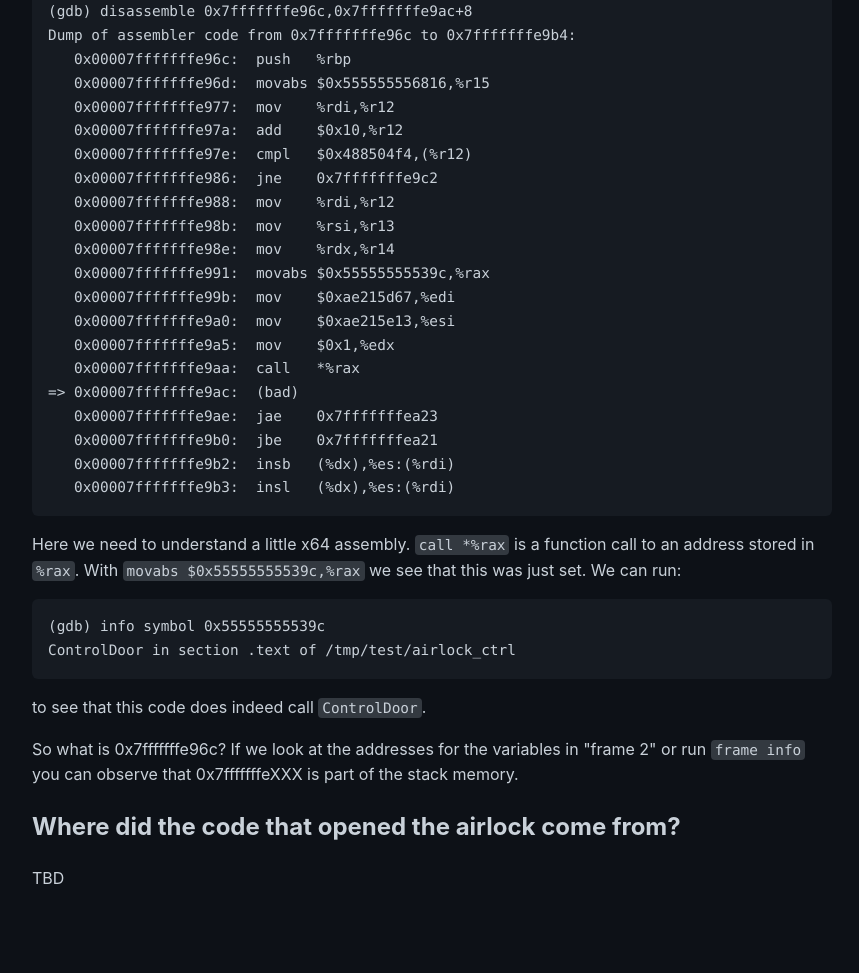
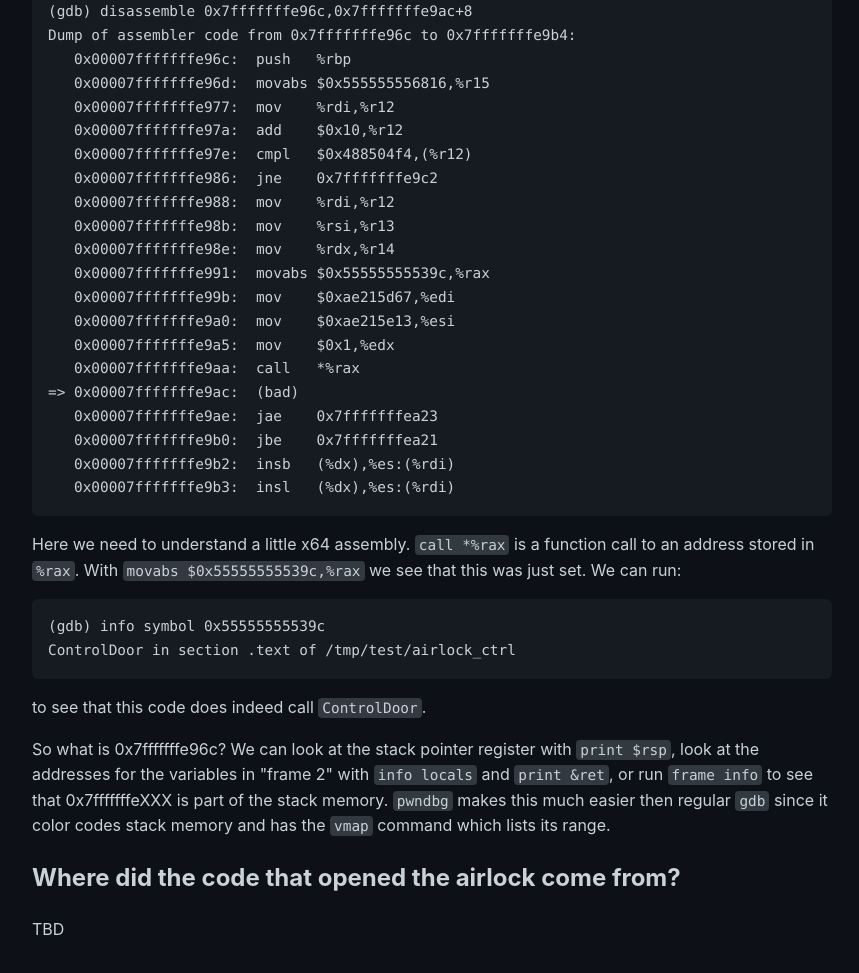
Before and after one commit to axlan/fatal_core_dump, a plain HTML site: page site/assistance_walkthrough.html in a window 1280 px wide. Shown: the part 2439-3412 px from the top of the page, without its empty margins (208-1067 px from the left). Before the commit the page ends 3367 px from the top, so only its background shows below. Drawn offline with nearby package versions, Linux system fonts and the light colour scheme.

Commit message:
Expand on answer.

```diff
--- a/site/assistance_walkthrough.html
+++ b/site/assistance_walkthrough.html
@@ -137,7 +137,7 @@ Dump of assembler code from 0x7fffffffe96c to 0x7fffffffe9b4:
 ControlDoor in section .text of /tmp/test/airlock_ctrl</code></pre>
   <p>to see that this code does indeed call <code>ControlDoor</code>.</p>
 
-  <p>So what is 0x7fffffffe96c? If we look at the addresses for the variables in "frame 2" or run <code>frame info</code> you can observe that 0x7fffffffeXXX is part of the stack memory.</p>
+  <p>So what is 0x7fffffffe96c? We can look at the stack pointer register with <code>print $rsp</code>, look at the addresses for the variables in "frame 2" with <code>info locals</code> and <code>print &ret</code>, or run <code>frame info</code> to see that 0x7fffffffeXXX is part of the stack memory. <code>pwndbg</code> makes this much easier then regular <code>gdb</code> since it color codes stack memory and has the <code>vmap</code> command which lists its range.</p>
 
   <h2>Where did the code that opened the airlock come from?</h2>
     <p>TBD</p>
```
